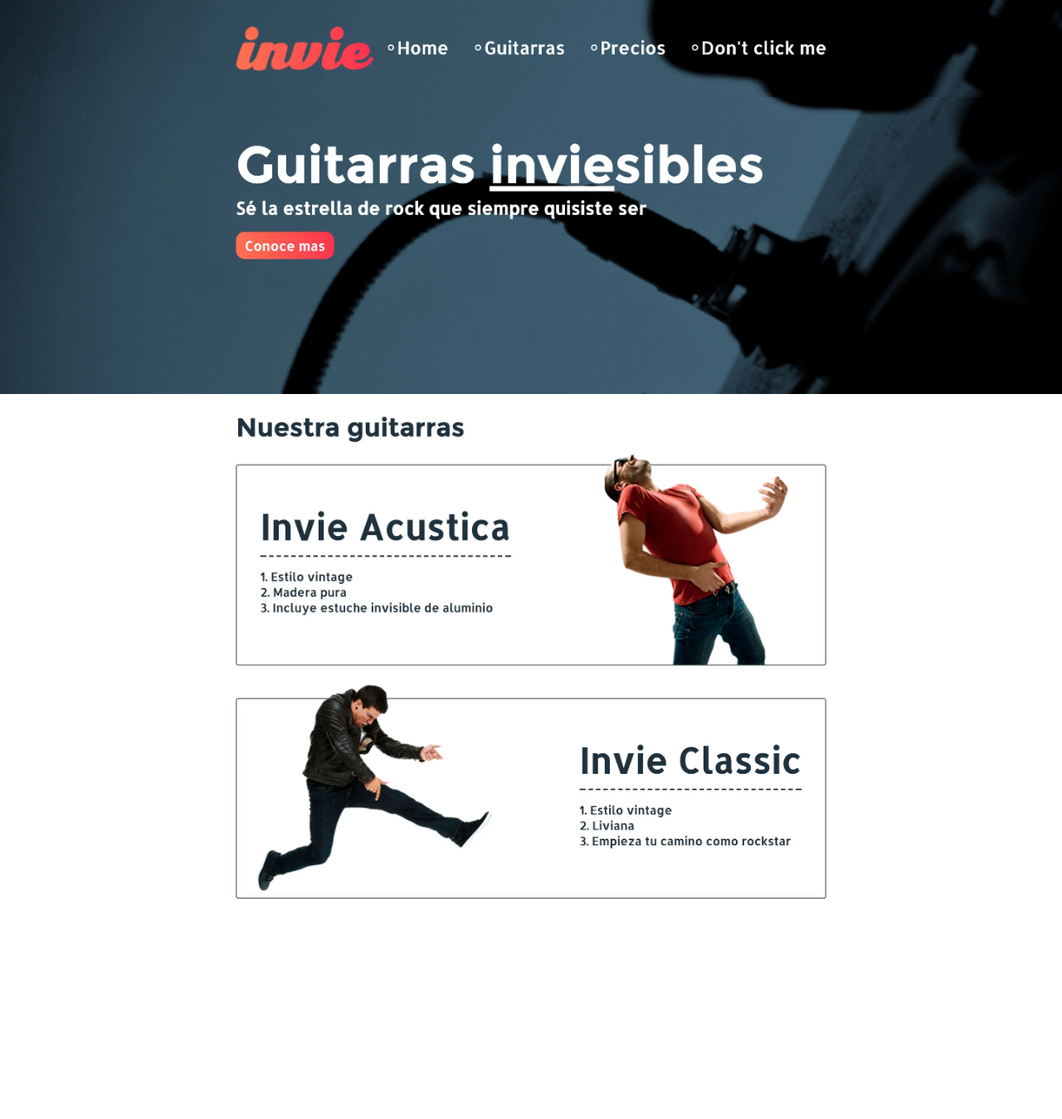
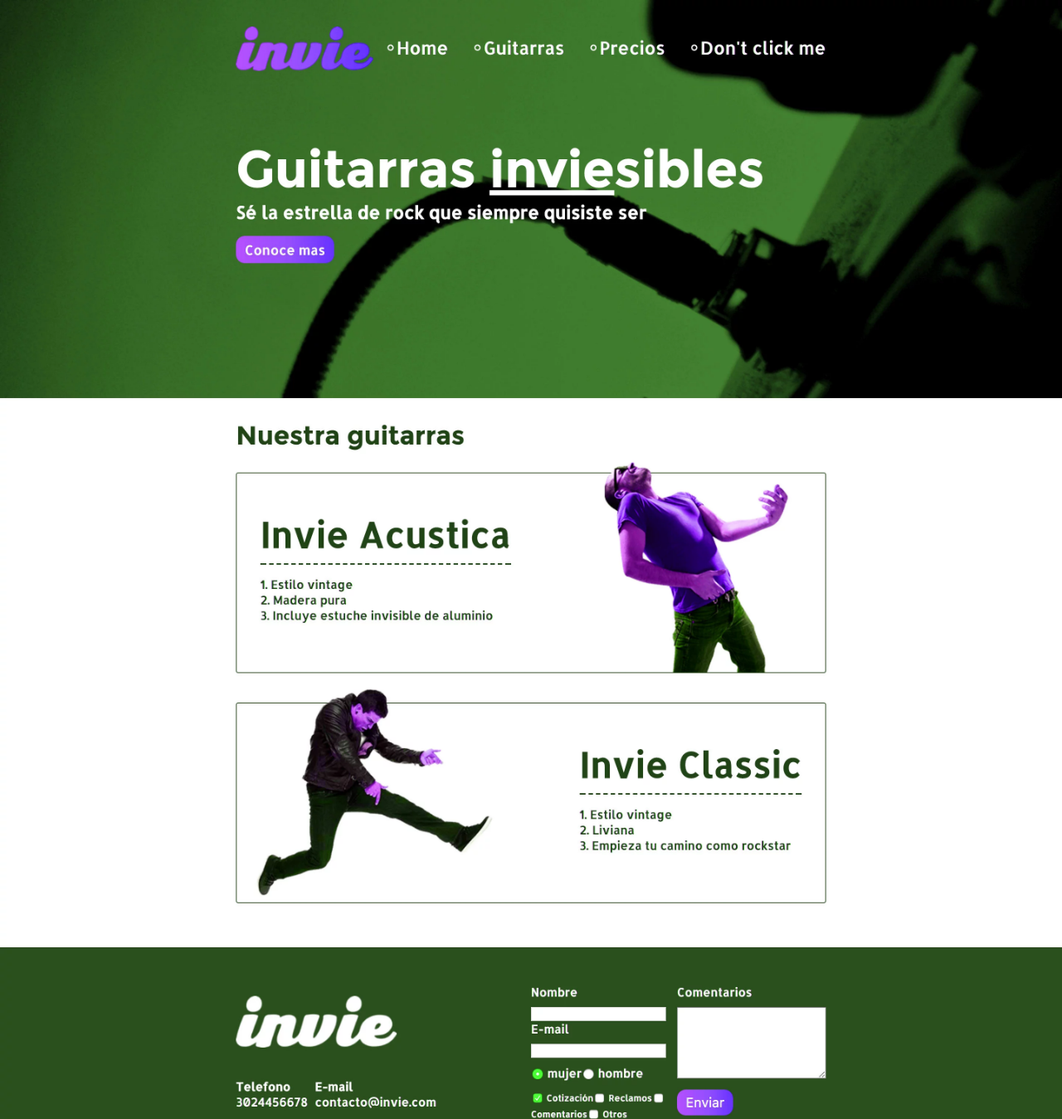
Before and after one commit to jafm5/invie-github2, a plain HTML site: page index.html in a window 1280 px wide. Shown: the whole page at 83% size. Before the commit the page ends 1129 px from the top, so only its background shows below. Drawn offline with Linux system fonts and the light colour scheme.

Commit message:
nueva version de invie verde

```diff
--- a/index.html
+++ b/index.html
@@ -12,9 +12,6 @@
         </style>
     </head>
     <body>
-        <img src="header.JPG" alt="">
-        <img src="hero.jpg" alt="">
-        <img src="acustica.jpg" alt="">
-        <img src="clasica.jpg" alt="">
+        <img src="nueva-version.jpg" alt="">
             </body>
 </html>
```
Also changed, not shown: nueva-version.jpg (added).
